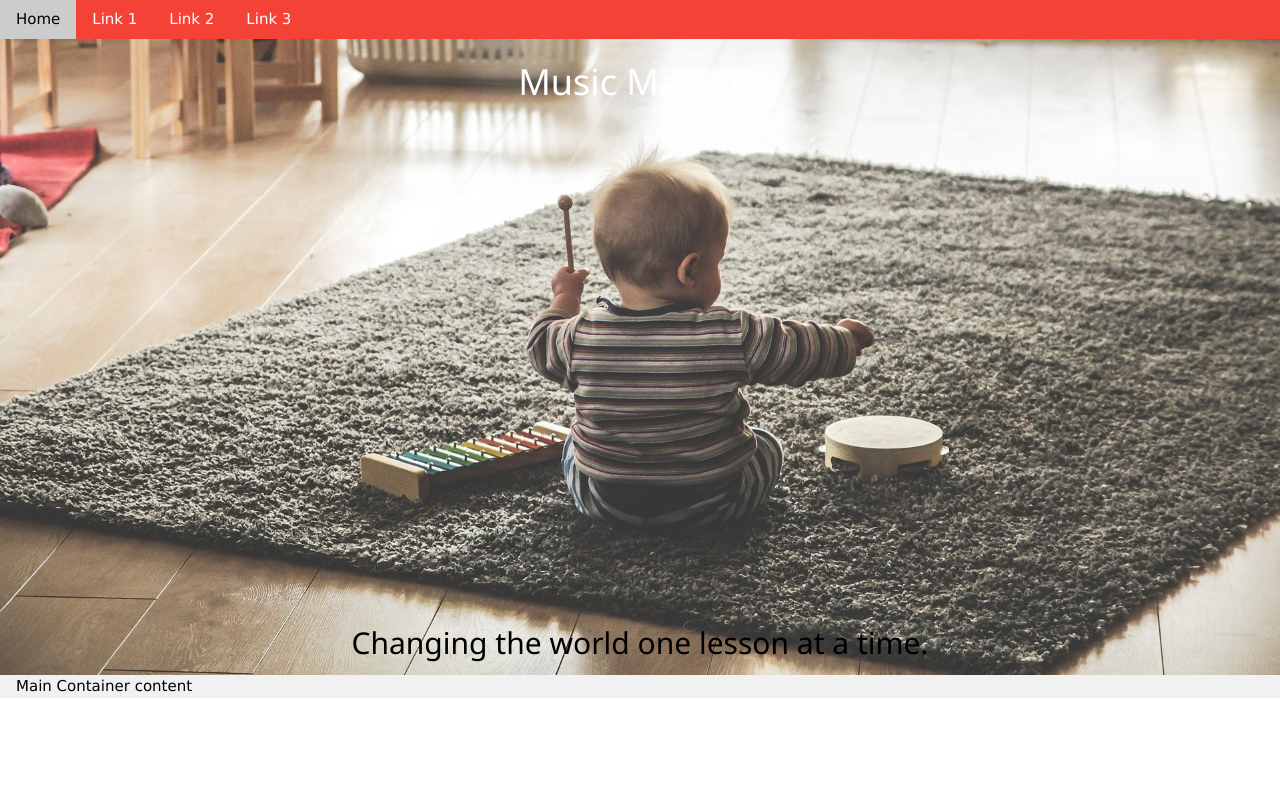
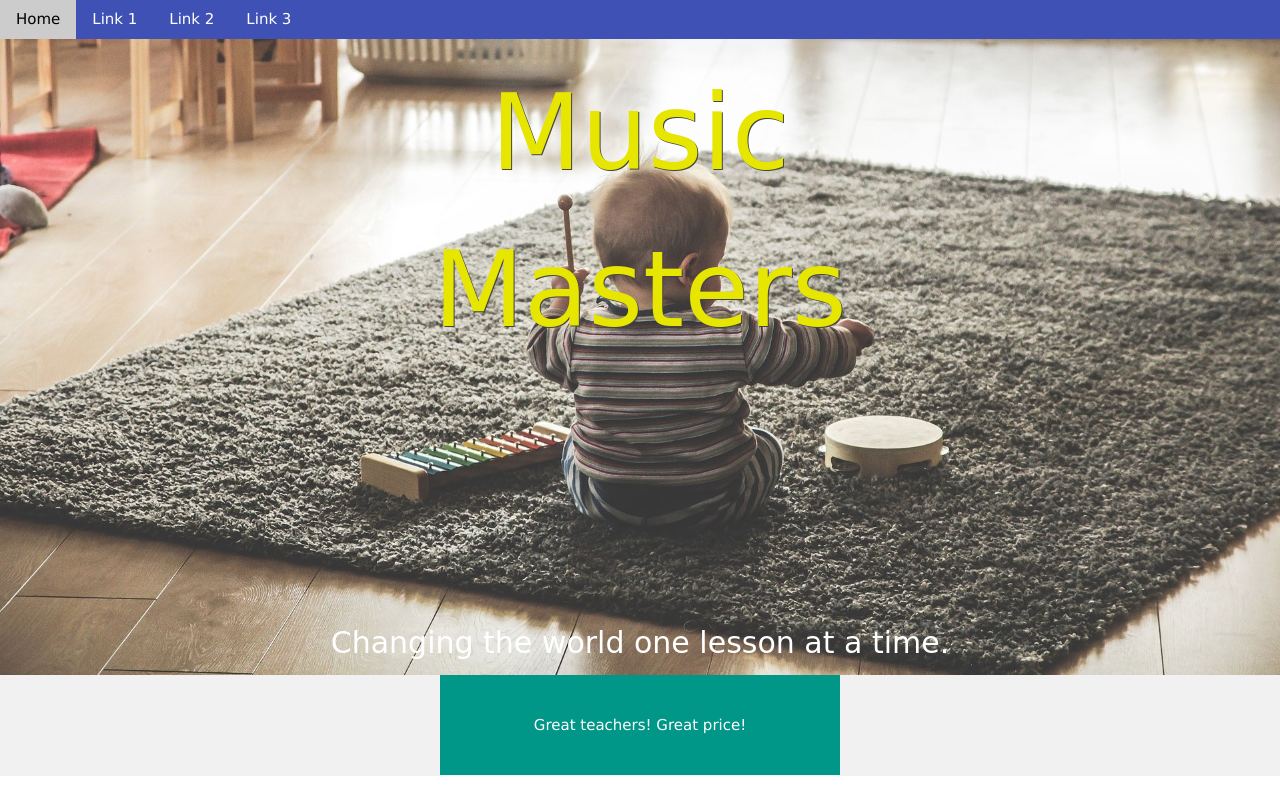
Before and after one commit to JulieStuneck/sample-homepage-w3css, a plain HTML site: page index.html in a window 1280 px wide. Drawn offline with nearby package versions, Linux system fonts and the light colour scheme; a web font is replaced by a local one.

Commit message:
add a little syling and a comments bar. More to do

```diff
--- a/index.html
+++ b/index.html
@@ -9,14 +9,16 @@
 
 		<link rel="icon" type="image/png" href="./images/eighths.png">
 		<link rel="stylesheet" type="text/css" href="https://www.w3schools.com/w3css/4/w3.css">
-		<link rel="stylesheet" type="text/css" href="style.css">
+
+		<link href="https://fonts.googleapis.com/css?family=Akronim|Aladin" rel="stylesheet">
+    	<link rel="stylesheet" type="text/css" href="style.css">
 
 
 	</head>
 
 	<body>
 		<nav>
-			<div class="w3-bar w3-red">
+			<div class="w3-bar w3-indigo">
 			  <a href="#" class="w3-bar-item w3-button">Home</a>
 			  <a href="#" class="w3-bar-item w3-button w3-hide-small">Link 1</a>
 			  <a href="#" class="w3-bar-item w3-button w3-hide-small">Link 2</a>
@@ -25,24 +27,39 @@
 			</div>
 
 			<div id="hamburger" class="w3-bar-block w3-red w3-hide w3-hide-large w3-hide-medium">
-			  <a href="#" class="w3-bar-item w3-button">Link 1</a>
-			  <a href="#" class="w3-bar-item w3-button">Link 2</a>
-			  <a href="#" class="w3-bar-item w3-button">Link 3</a>
+			  <a href="#" class="w3-bar-item w3-button w3-blue">Link 1</a>
+			  <a href="#" class="w3-bar-item w3-button w3-light-blue">Link 2</a>
+			  <a href="#" class="w3-bar-item w3-button w3-cyan">Link 3</a>
 			</div>
 		</nav>
 
-		<header class="w3-display-container ">
-			<img src="./images/kid.jpg" alt="Baby playing drums" style="width:100%;min-height:200px;">
-
-
-			<h1 class="w3-text-white w3-display-topmiddle w3-margin-top">Music Masters</h1>
+		<header class="w3-display-container">
+			<img src="./images/kid.jpg" alt="Baby playing handdrums" style="width:100%;min-height:200px;">
+			<h1 class="w3-display-topmiddle w3-margin-top w3-center" style="text-shadow:1px 1px 0 #444">Music Masters</h1>
 			<h2 class="w3-display-bottommiddle">Changing the world one lesson at a time.</h2>
-
 		</header>
 
 		<main class="w3-container w3-light-grey">
-			Main Container content
+			<section>
+				<div class="w3-content" style="max-width:400px">
+				  <div class="comments w3-container w3-blue w3-padding-24 w3-center">
+				    <p>My kids love going to lessons!</p>
+				  </div>
+
+				  <div class="comments w3-container w3-light-blue w3-padding-24 w3-center">
+				    <p>So glad I took up piano for my 65th birthday</p>
+				  </div>
+
+				  <div class="comments w3-container w3-teal w3-padding-24 w3-center">
+				    <p>Great teachers! Great price!</p>
+				  </div>
+
+
+				</div>
+
+			</section>
 		</main>
+
 
 		<script type="text/javascript" src="script.js"></script>
 	</body>
--- a/script.js
+++ b/script.js
@@ -9,7 +9,25 @@ function hamburgerMenu() {
 }
 
 
-//HEADER CAROUSEL
+//COMMENTS CAROUSEL
+var slideIndex = 0;
+carousel();
+
+function carousel() {
+  var i;
+  var x = document.getElementsByClassName("comments");
+  for (i = 0; i < x.length; i++) {
+    x[i].style.display = "none";
+  }
+  slideIndex++;
+  if (slideIndex > x.length) {slideIndex = 1}
+  x[slideIndex-1].style.display = "block";
+  setTimeout(carousel, 2000);
+}
+
+
+
+/*//HEADER CAROUSEL
 var myIndex = 0;
 carousel();
 
@@ -24,8 +42,9 @@ function carousel() {
   x[myIndex-1].style.display = "block";
   setTimeout(carousel, 4000);
 }
+*/
 
-//HEADER CAROUSEL - SLIDESHOW INDICATORS
+/*//HEADER CAROUSEL - SLIDESHOW INDICATORS
 var slideIndex = 1;
 showDivs(slideIndex);
 
@@ -51,4 +70,4 @@ function showDivs(n) {
   }
   x[slideIndex-1].style.display = "block";
   dots[slideIndex-1].className += " w3-white";
-}
+}*/
--- a/style.css
+++ b/style.css
@@ -1,5 +1,16 @@
-h2: {
-	font-size: 100px;
-	font-family: serif;
-	color: red;
+/*blue #6666ff;*/
+
+h1 {
+	font-family: 'Akronim', cursive;
+	font-size: 7rem;
+	color: #e6e600;
 }
+
+h2 {
+	font-family: 'Aladin', cursive;
+	color: white;
+}
+
+.comments {
+	display: none;
+}
```
